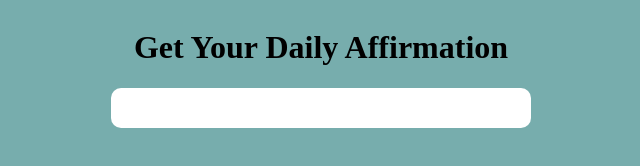
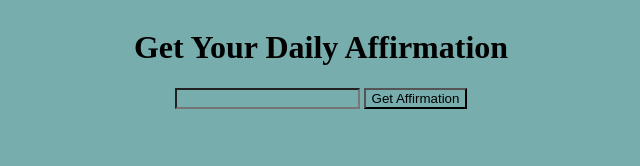
Before and after one commit to annecie/Daily-Affirmation, a plain HTML site: page index.html in a window 1280 px wide. Shown: the whole page, without its empty margins (319-959 px from the left). Drawn offline with Linux system fonts and the light colour scheme.

Commit message:
add changes

```diff
--- a/index.html
+++ b/index.html
@@ -6,14 +6,17 @@
     <meta name="viewport" content="width=device-width, initial-scale=1.0">
     <script src="index.js"></script>
     <link rel="stylesheet" href="style.css">
+    <!-- <link href="https://cdn.jsdelivr.net/npm/bootstrap@5.1.3/dist/css/bootstrap.min.css" rel="stylesheet" integrity="sha384-1BmE4kWBq78iYhFldvKuhfTAU6auU8tT94WrHftjDbrCEXSU1oBoqyl2QvZ6jIW3" crossorigin="anonymous"> -->
     <title>Daily Affirmation</title>
 </head>
 <body>
     <div class="container">
     <h1>Get Your Daily Affirmation</h1>
-      <div class="text-bar">
-        <div class="text"></div>
-        </div>
-        </div>
+    <div class="input-group">
+      <div class="form-outline">
+        <input type="search" id="form1" class="form-control" />
+      <button type="button" class="btn btn-primary">Get Affirmation</button>
+    </div>
+    </div>
 </body>
 </html>
--- a/style.css
+++ b/style.css
@@ -6,7 +6,6 @@
       display: flex;
       flex-direction: column;
       align-items: center;
-      /* justify-content: center; */
   }
 
   .text-bar{
```
